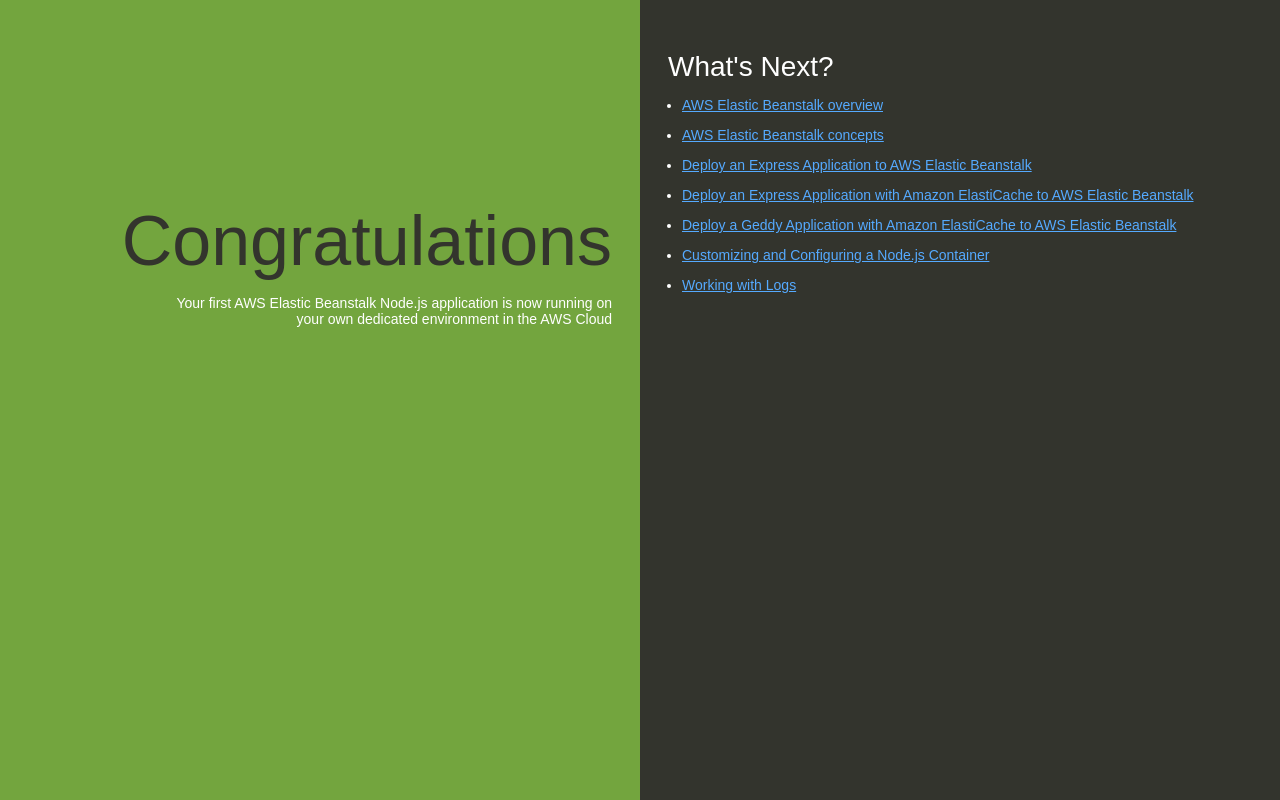
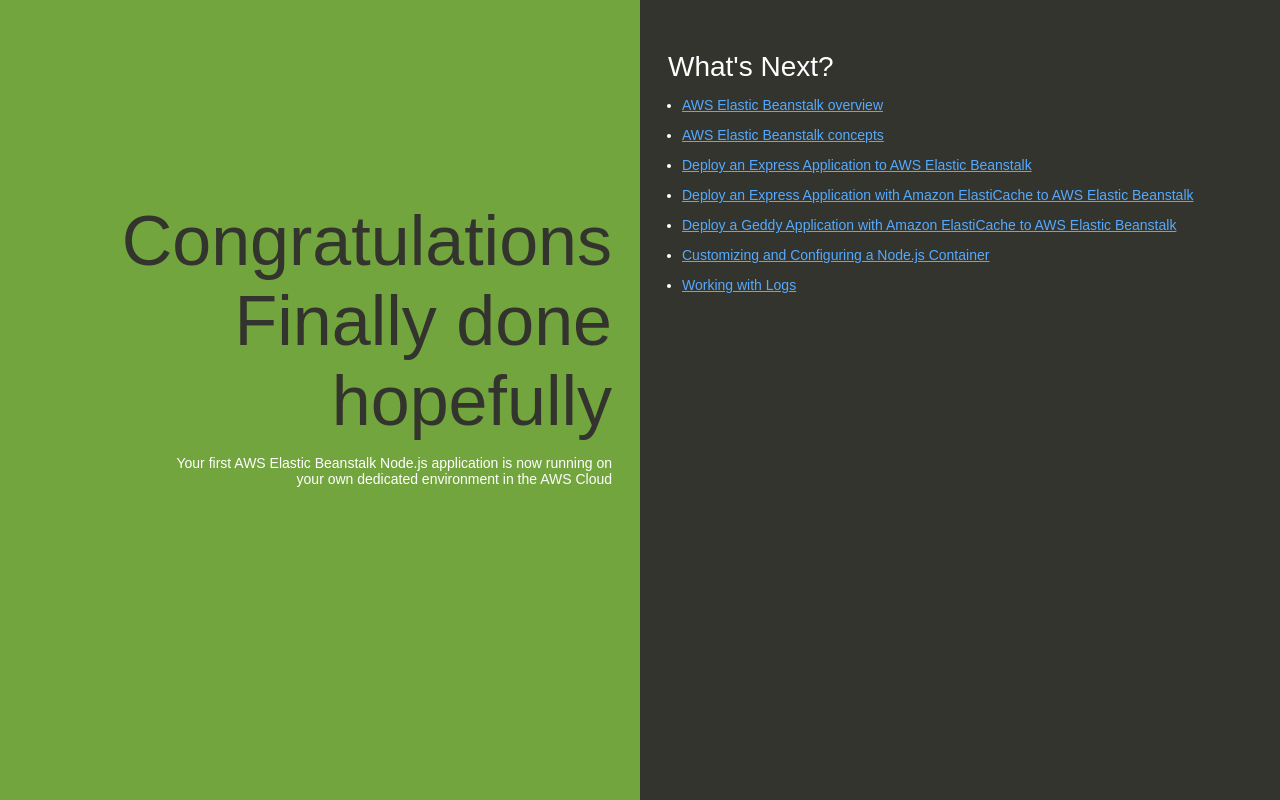
Before and after one commit to skmgithub01/demoRepository, a website: page index.html in a window 1280 px wide. Drawn offline with Linux system fonts and the light colour scheme.

Commit message:
Add files via upload

```diff
--- a/index.html
+++ b/index.html
@@ -74,7 +74,7 @@
   </head>
   <body>
     <div class="textColumn">
-      <h1>Congratulations</h1>
+      <h1>Congratulations Finally done hopefully</h1>
       <p>Your first AWS Elastic Beanstalk Node.js application is now running on your own dedicated environment in the AWS Cloud</p>
     </div>
     <div class="linksColumn">
```
